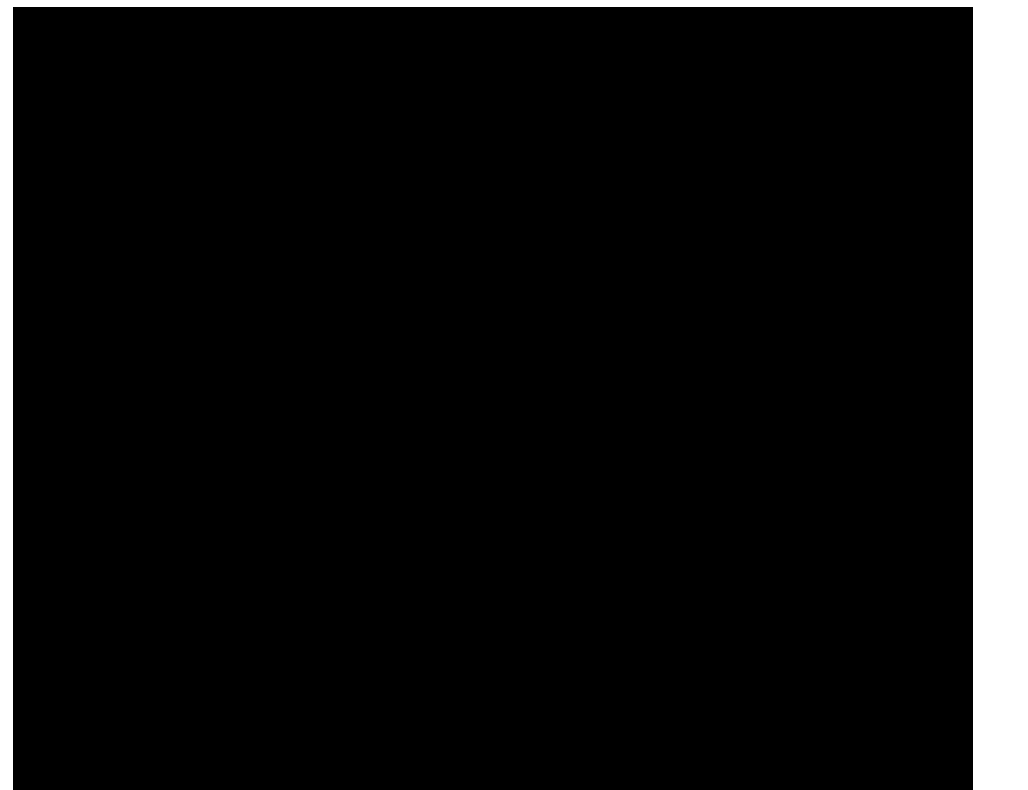
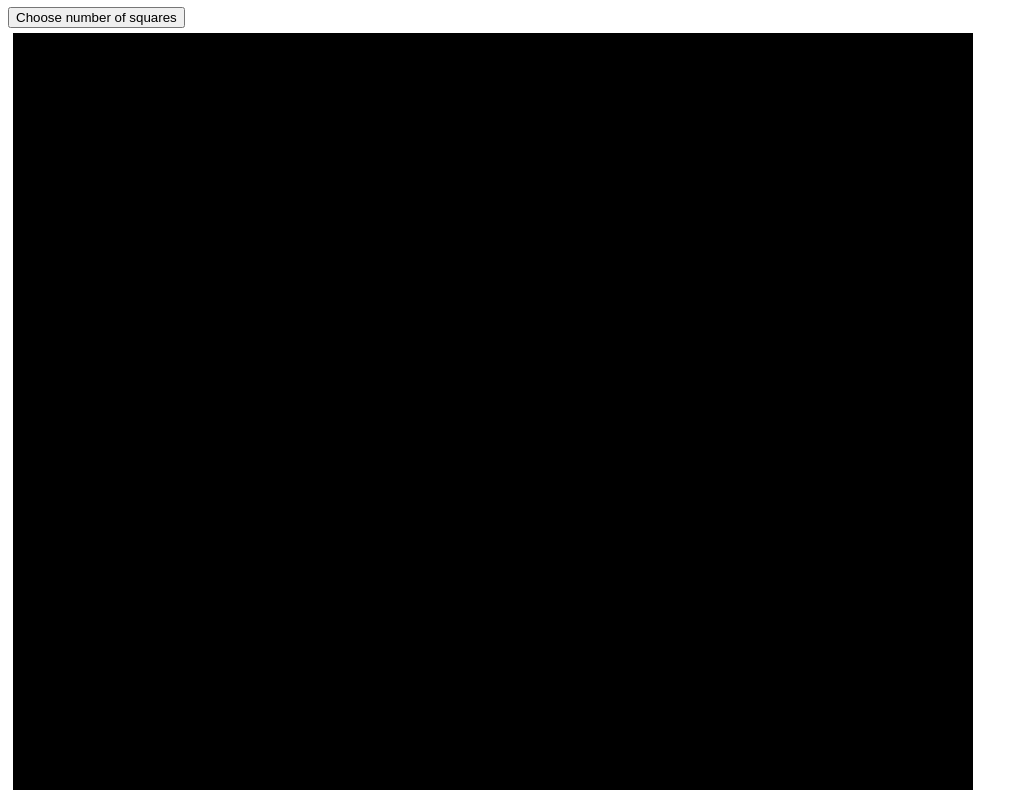
Before and after one commit to dwmontgomery/TOP_etch-a-sketch, a plain HTML site: page index.html in a window 1280 px wide. Shown: the part 73-863 px from the top of the page, without its empty margins (0-1028 px from the left). Drawn offline with Linux system fonts and the light colour scheme.

Commit message:
added button for NumBlocks

```diff
--- a/index.html
+++ b/index.html
@@ -9,8 +9,11 @@
 </head>
 <body>
     <h1 id="title">Etch-A-Sketch</h1>
+    <div>
+        <button id="choose">Choose number of squares</button>
+    </div>
+
     <div id="container">
-
     </div>
 </body>
 </html>
```
